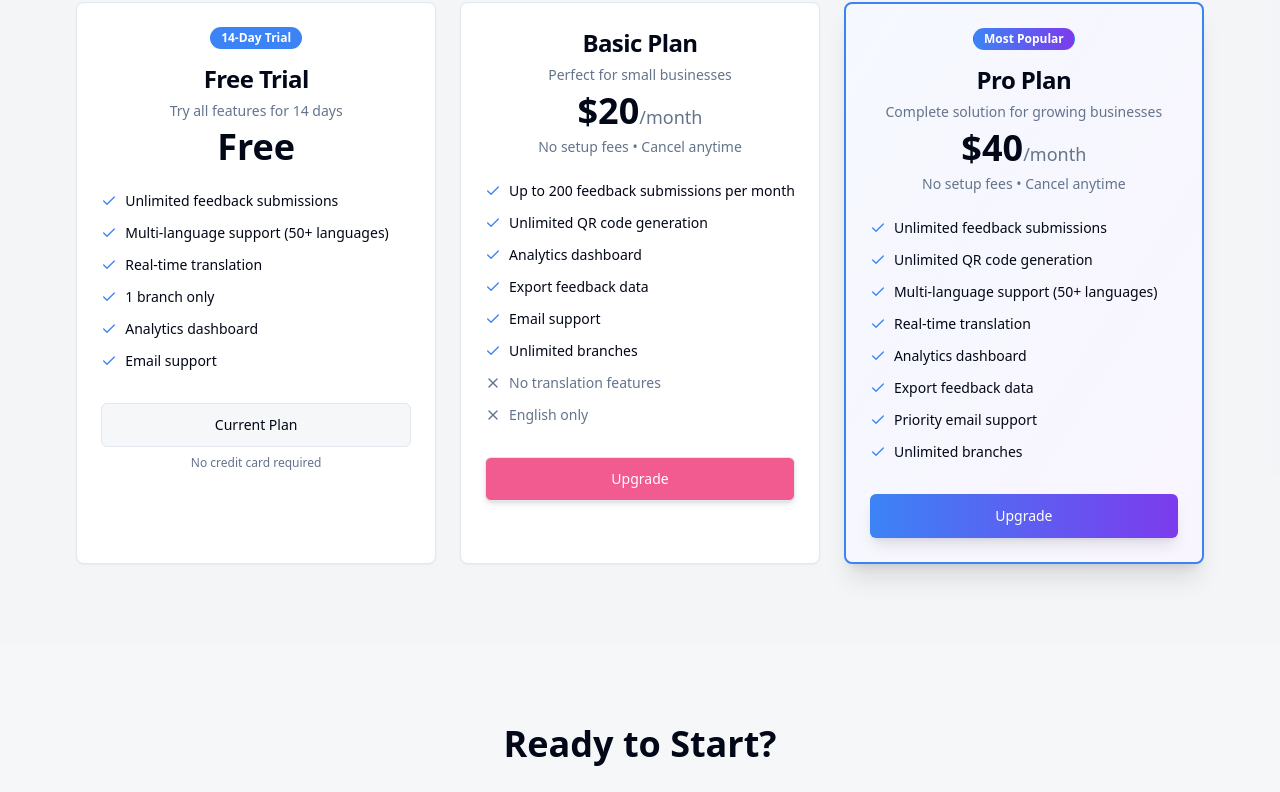
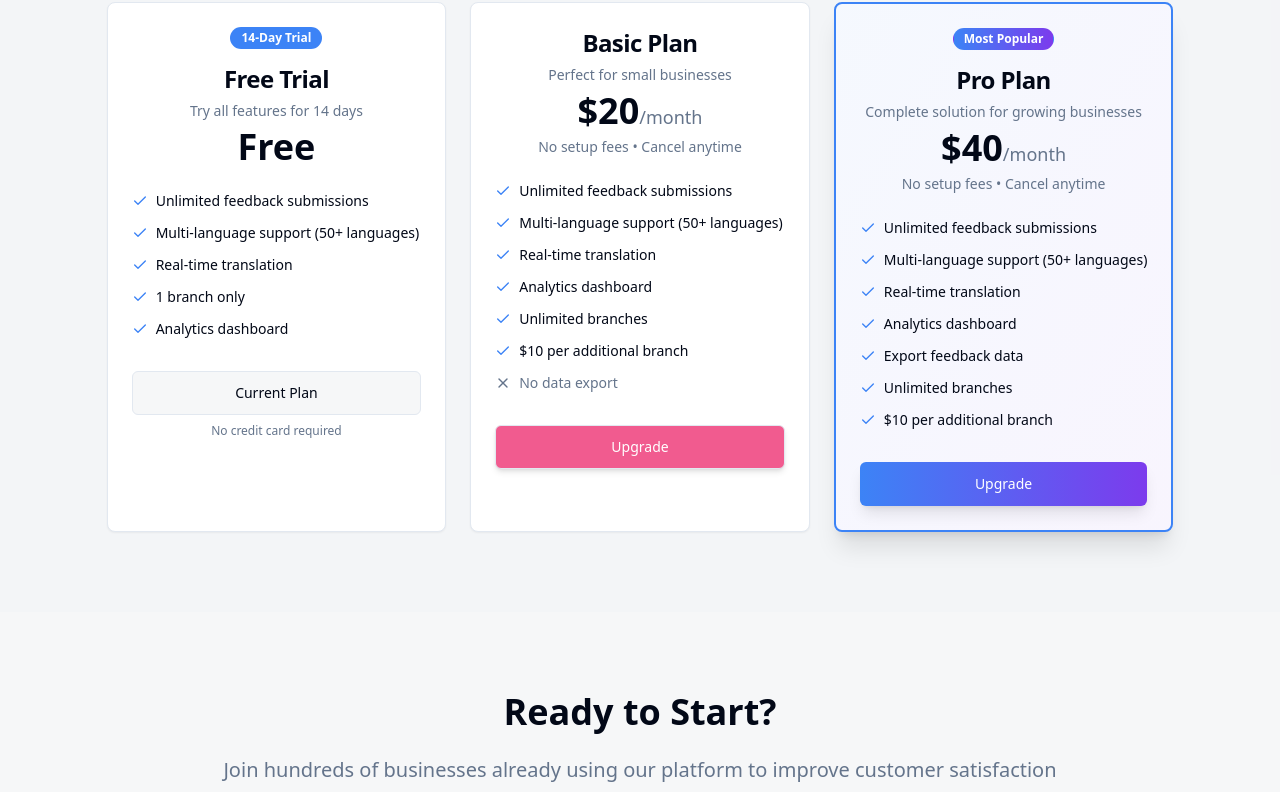
Before and after one commit to Saas-Flood/feedback-flow-genius, a React (Vite) app: page / in a window 1280 px wide. Shown: the part 1304-2096 px from the top of the page. Built offline with nearby package versions, Linux system fonts and the light colour scheme.

Commit message:
Update pricing and features

```diff
--- a/src/components/PricingCard.tsx
+++ b/src/components/PricingCard.tsx
@@ -40,8 +40,7 @@ export const PricingCard = () => {
         "Multi-language support (50+ languages)",
         "Real-time translation",
         "1 branch only",
-        "Analytics dashboard",
-        "Email support"
+        "Analytics dashboard"
       ],
       limitations: [],
       buttonText: "Current Plan",
@@ -55,16 +54,15 @@ export const PricingCard = () => {
       description: "Perfect for small businesses",
       badge: null,
       features: [
-        "Up to 200 feedback submissions per month",
-        "Unlimited QR code generation",
+        "Unlimited feedback submissions",
+        "Multi-language support (50+ languages)",
+        "Real-time translation",
         "Analytics dashboard",
-        "Export feedback data",
-        "Email support",
-        "Unlimited branches"
+        "Unlimited branches",
+        "$10 per additional branch"
       ],
       limitations: [
-        "No translation features",
-        "English only"
+        "No data export"
       ],
       buttonText: "Upgrade",
       buttonVariant: "outline" as const,
@@ -79,13 +77,12 @@ export const PricingCard = () => {
       badgeVariant: "secondary" as const,
       features: [
         "Unlimited feedback submissions",
-        "Unlimited QR code generation",
         "Multi-language support (50+ languages)",
         "Real-time translation",
         "Analytics dashboard",
         "Export feedback data",
-        "Priority email support",
-        "Unlimited branches"
+        "Unlimited branches",
+        "$10 per additional branch"
       ],
       limitations: [],
       buttonText: "Upgrade",
```
